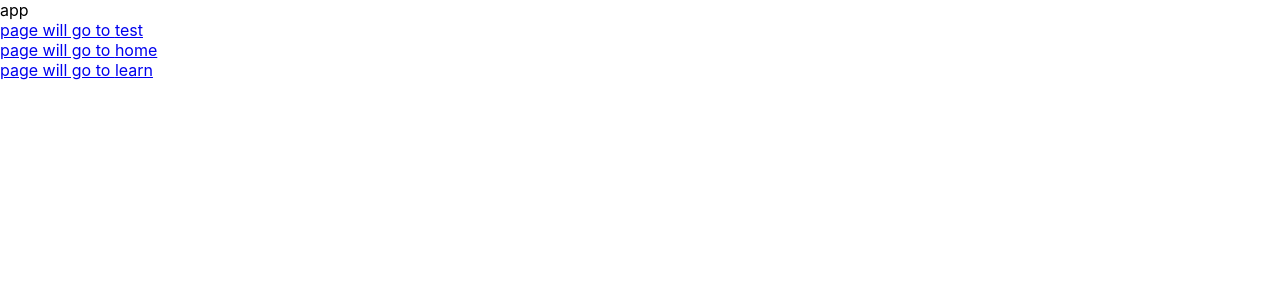
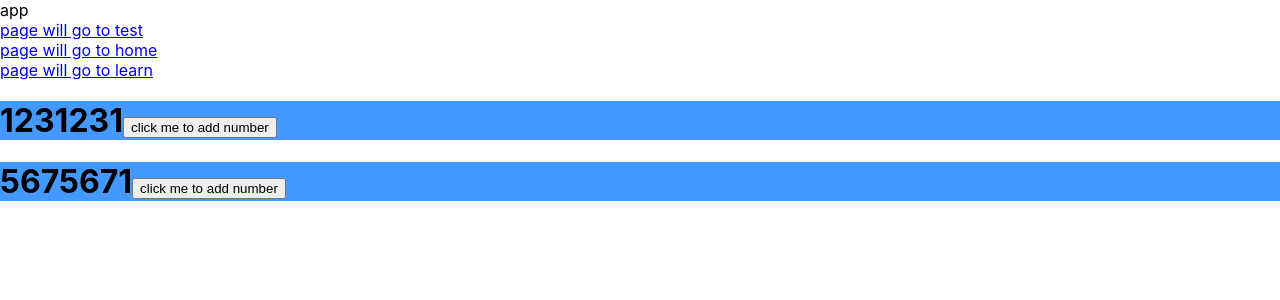
Before and after one commit to xuwentao93/react-learn, a React (Create React App) app: page /home in a window 1280 px wide. Shown: the top 300 px of the page. Built offline with nearby package versions, Linux system fonts and the light colour scheme.

Commit message:
modify something...

```diff
--- /dev/null
+++ b/src/components/child/child.js
@@ -0,0 +1,13 @@
+import React from 'react'
+import { propsList } from '../home'
+
+export default class Hello extends React.PureComponent {
+  render() {
+
+    return (
+      <div>
+        <article>I am a child component</article>
+      </div>
+    )
+  }
+}
--- a/src/components/home/index.js
+++ b/src/components/home/index.js
@@ -1,5 +1,5 @@
 import React from 'react'
-// import Hello from '../child'
+import Hello from '../child'
 // import ReactDOM from 'react-dom'
 
 export const propsList = React.createContext({
@@ -10,9 +10,11 @@ export const propsList = React.createContext({
 export default class Home extends React.PureComponent {
   render() {
     return (
-      <propsList.Provider value={{propsA: '#49f', props: '#0f0'}}>
-        <ThemeComponent />
-      </propsList.Provider >
+      <div>
+        <propsList.Provider value={{propsA: '#49f', props: '#0f0'}}>
+          <ThemeComponent />
+        </propsList.Provider >
+      </div>
     )
   }
 }
@@ -20,8 +22,8 @@ export default class Home extends React.PureComponent {
 function ThemeComponent() {
   return (
     <div>
-      {/* <Hello>123123</Hello> */}
-      {/* <Hello>567567</Hello> */}
+      <Hello>123123</Hello>
+      <Hello>567567</Hello>
     </div>
   )
 }
```
